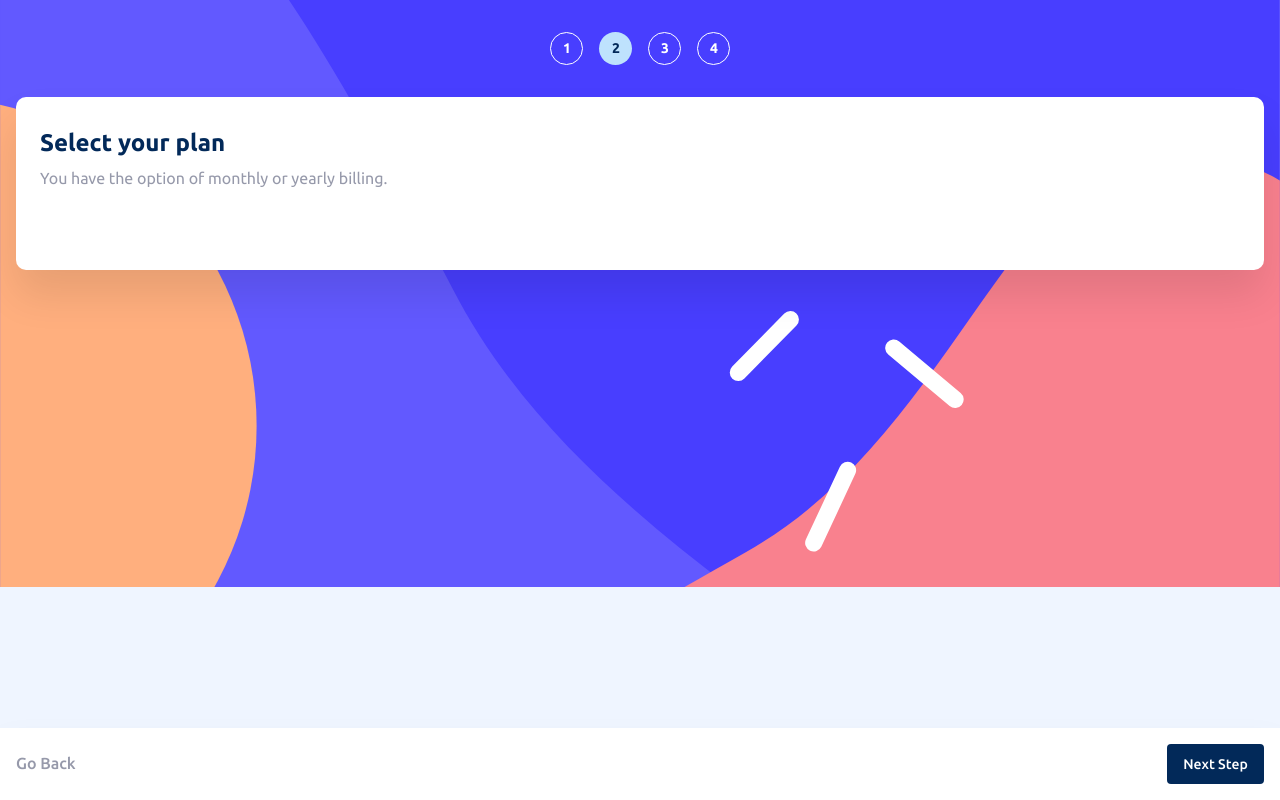
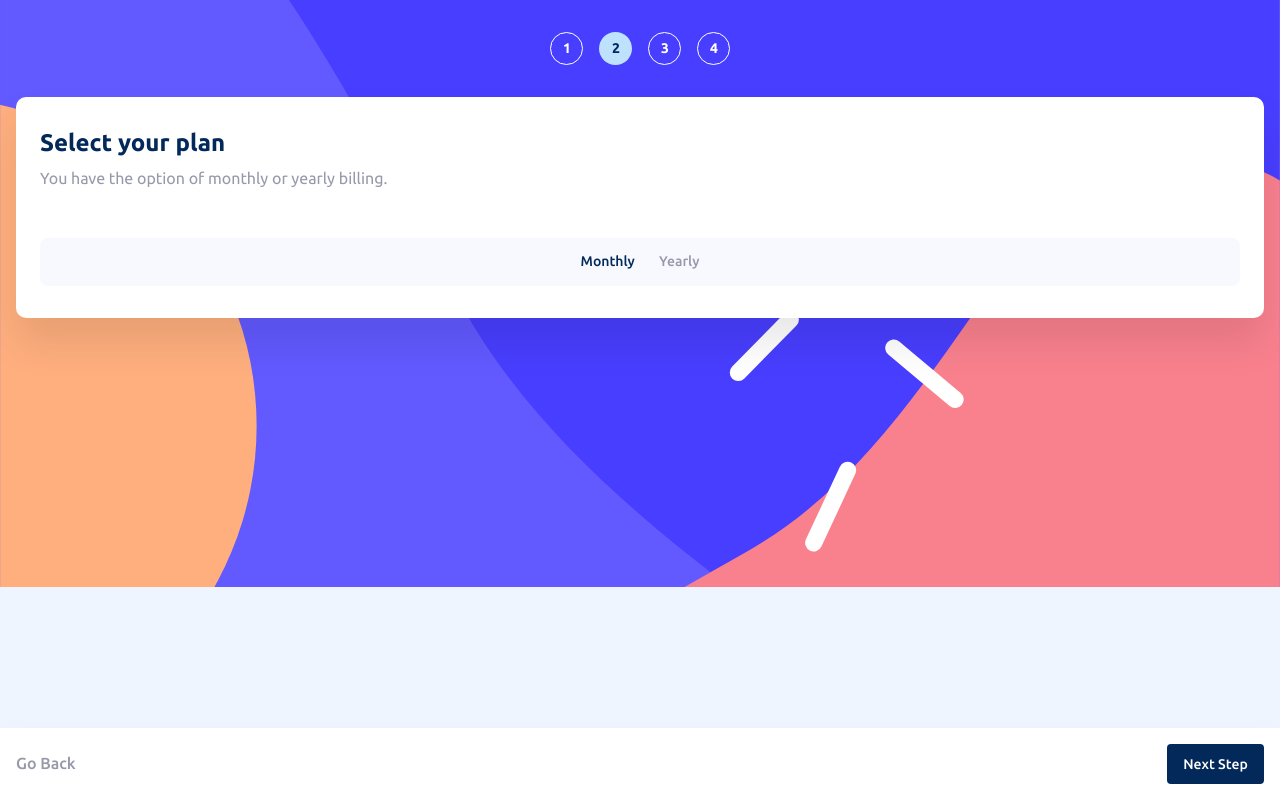
Before and after one commit to g-akca/multi-step-form, a React (Vite) app: page / in a window 1280 px wide. Both pictures are taken after a click on the button "Next Step". Built offline with nearby package versions, Linux system fonts and the light colour scheme.

Commit message:
Create monthly state and SwitchButton component

```diff
--- a/src/components/form/FormSection.jsx
+++ b/src/components/form/FormSection.jsx
@@ -1,12 +1,15 @@
+import { useState } from "react";
 import Step1 from "../steps/Step1";
 import Step2 from "/src/components/steps/Step2";
 
-const steps = {
-  1: <Step1 />,
-  2: <Step2 />
-}
+function FormSection({ currentStep }) {
+  const [monthly, setMonthly] = useState(true);
 
-function FormSection({ currentStep }) {
+  const steps = {
+    1: <Step1 />,
+    2: <Step2 monthly={monthly} setMonthly={setMonthly} />
+  }
+
   return (
     <div className="bg-white rounded-[10px] px-6 py-8 flex flex-col gap-6 shadow-[0_25px_40px_rgba(0,0,0,0.095)]">
       {steps[currentStep] || <p className="py-6 text-center text-red-500">An error occurred.</p>}
--- a/src/components/steps/Step2.jsx
+++ b/src/components/steps/Step2.jsx
@@ -1,4 +1,6 @@
-function Step2() {
+import SwitchButton from "./SwitchButton";
+
+function Step2({ monthly, setMonthly }) {
   return (
     <>
       <div className="flex flex-col gap-2">
@@ -11,8 +13,12 @@ function Step2() {
 
         </div>
 
-        <div className="bg-blue-50 rounded-lg">
+        <div className="bg-blue-50 rounded-lg h-12 flex justify-center items-center gap-6 text-[14px] leading-base font-medium">
+          <p className={monthly ? "text-blue-950" : ""}>Monthly</p>
 
+          <SwitchButton monthly={monthly} setMonthly={setMonthly} />
+
+          <p className={monthly ? "" : "text-blue-950"}>Yearly</p>
         </div>
       </div>
     </>
--- /dev/null
+++ b/src/components/steps/SwitchButton.jsx
@@ -0,0 +1,8 @@
+function SwitchButton({ monthly, setMonthly }) {
+  return (
+    <>
+    </>
+  )
+}
+
+export default SwitchButton;
```
